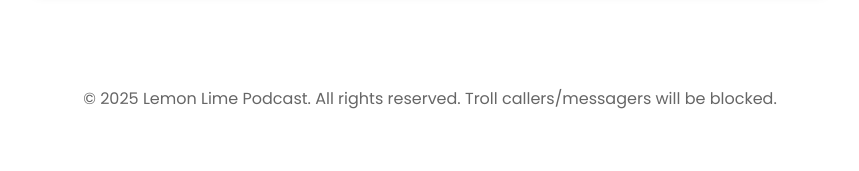
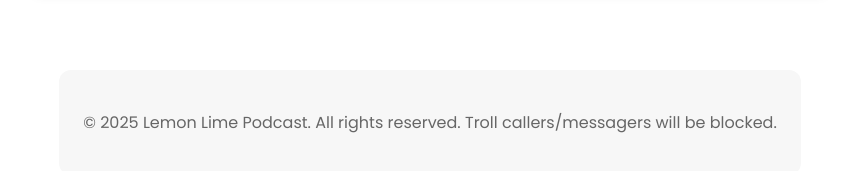
Before and after one commit to idontknowwhatthatis/podcast, a Next.js app: page / in a window 1280 px wide. Shown: the part 1242-1413 px from the top of the page, without its empty margins (210-1069 px from the left). Built offline with nearby package versions, Linux system fonts and the light colour scheme.

Commit message:
Update globals.css

```diff
--- a/styles/globals.css
+++ b/styles/globals.css
@@ -21,16 +21,17 @@ a {
   --bg-color: #ffffff;
   --text-color: #222222;
   --accent-color: #00cc66;
+  --box-bg: #f7f7f7; /* sections + footer */
 }
 
 /* Dark mode */
 [data-theme="dark"] {
   --bg-color: #121212;
-  --text-color: #f5f5f5;
+  --text-color: #ffffff;
   --accent-color: #66ff99;
+  --box-bg: #1e1e1e; /* dark grey */
 }
 
-/* Apply variables */
 body {
   margin: 0;
   font-family: "Poppins", sans-serif;
@@ -43,19 +44,12 @@ a {
   color: var(--accent-color);
 }
 
-/* Optional: button style */
-button.themeToggle {
-  margin-top: 1rem;
-  padding: 0.5rem 1rem;
-  border: none;
-  border-radius: 8px;
-  cursor: pointer;
-  background: var(--accent-color);
-  color: #fff;
-  font-weight: 600;
-  transition: opacity 0.2s;
+/* Sections & footer boxes */
+section,
+footer {
+  background: var(--box-bg);
+  padding: 1.5rem;
+  margin: 1rem auto;
+  border-radius: 12px;
+  transition: background 0.3s ease;
 }
-
-button.themeToggle:hover {
-  opacity: 0.8;
-}
```
